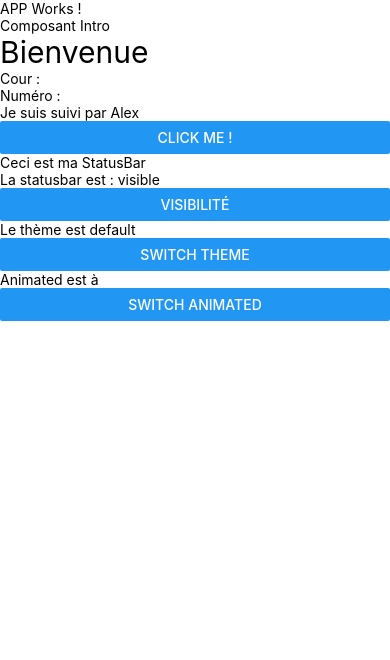
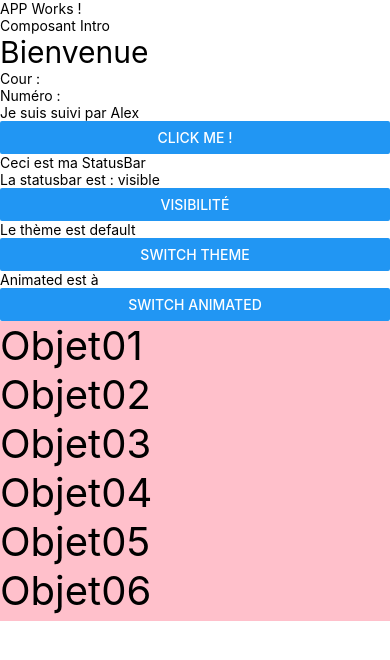
Before and after one commit to AlexDvsSemifir/demoRN, a React Native app: screen / in a window 390 px wide. Shown: the top 660 px of the page. Built offline with nearby package versions, Linux system fonts and the light colour scheme.

Commit message:
feat(Scroller): Ajout du scroller

```diff
--- a/App.js
+++ b/App.js
@@ -3,6 +3,7 @@ import {View, Text} from 'react-native';
 import React from 'react';
 import Introduction from './Components/Introduction/Introduction';
 import Statusbar from './Components/Statusbar/Statusbar';
+import Scroller from './Components/Scroller/Scroller';
 
 // Structure du composant fonction classique.
 const App = () => {
@@ -11,6 +12,7 @@ const App = () => {
       <Text>APP Works !</Text>
       <Introduction monNom={'Alex'} />
       <Statusbar />
+      <Scroller />
     </View>
   );
 };
--- /dev/null
+++ b/Components/Scroller/Scroller.js
@@ -0,0 +1,107 @@
+import React, {useState} from 'react';
+import {
+  View,
+  Text,
+  StyleSheet,
+  ScrollView,
+  SafeAreaView,
+  RefreshControl,
+} from 'react-native';
+
+export const Scroller = () => {
+  let [items, setItems] = useState([
+    {
+      key: 1,
+      nom: 'Objet01',
+    },
+    {
+      key: 2,
+      nom: 'Objet02',
+    },
+    {
+      key: 3,
+      nom: 'Objet03',
+    },
+    {
+      key: 4,
+      nom: 'Objet04',
+    },
+    {
+      key: 5,
+      nom: 'Objet05',
+    },
+    {
+      key: 6,
+      nom: 'Objet06',
+    },
+    {
+      key: 7,
+      nom: 'Objet07',
+    },
+    {
+      key: 8,
+      nom: 'Objet08',
+    },
+    {
+      key: 9,
+      nom: 'Objet09',
+    },
+    {
+      key: 10,
+      nom: 'Objet10',
+    },
+  ]);
+
+  /**
+   * Ajoute un objet supplémentaire à chaque raffraichissement
+   */
+  const handleRefresh = () => {
+    setRefresh(true);
+    let size = items.length + 1;
+    setItems([...items, {key: size, nom: `Objet${size}`}]);
+    setRefresh(false);
+  };
+
+  let [refresh, setRefresh] = useState(false);
+
+  return (
+    <SafeAreaView>
+      {/*
+        ScrollView a des options :
+        - RefreshControll: Reload quand on remonte dans la liste
+            - refreshing: false par défaut pour éviter un chargement infini
+            - OnRefresh: Définit ce qu'il faut faire lors du refresh
+        */}
+      <ScrollView
+        style={styles.scrollView}
+        refreshControl={
+          <RefreshControl refreshing={refresh} onRefresh={handleRefresh} />
+        }>
+        {/* <Text>Composant Scroller</Text> */}
+        {items &&
+          items.map(i => {
+            // Key : Oblibatoire : Définit un identifiant unique pour chaque élément de la liste
+            // i : Element
+            // i.nom : attibut 'nom' de l'élément
+            return (
+              <Text key={i.key} style={styles.text}>
+                {i.nom}
+              </Text>
+            );
+          })}
+      </ScrollView>
+    </SafeAreaView>
+  );
+};
+
+const styles = StyleSheet.create({
+  text: {
+    fontSize: 40,
+  },
+  scrollView: {
+    height: 300,
+    backgroundColor: 'pink',
+  },
+});
+
+export default Scroller;
```
